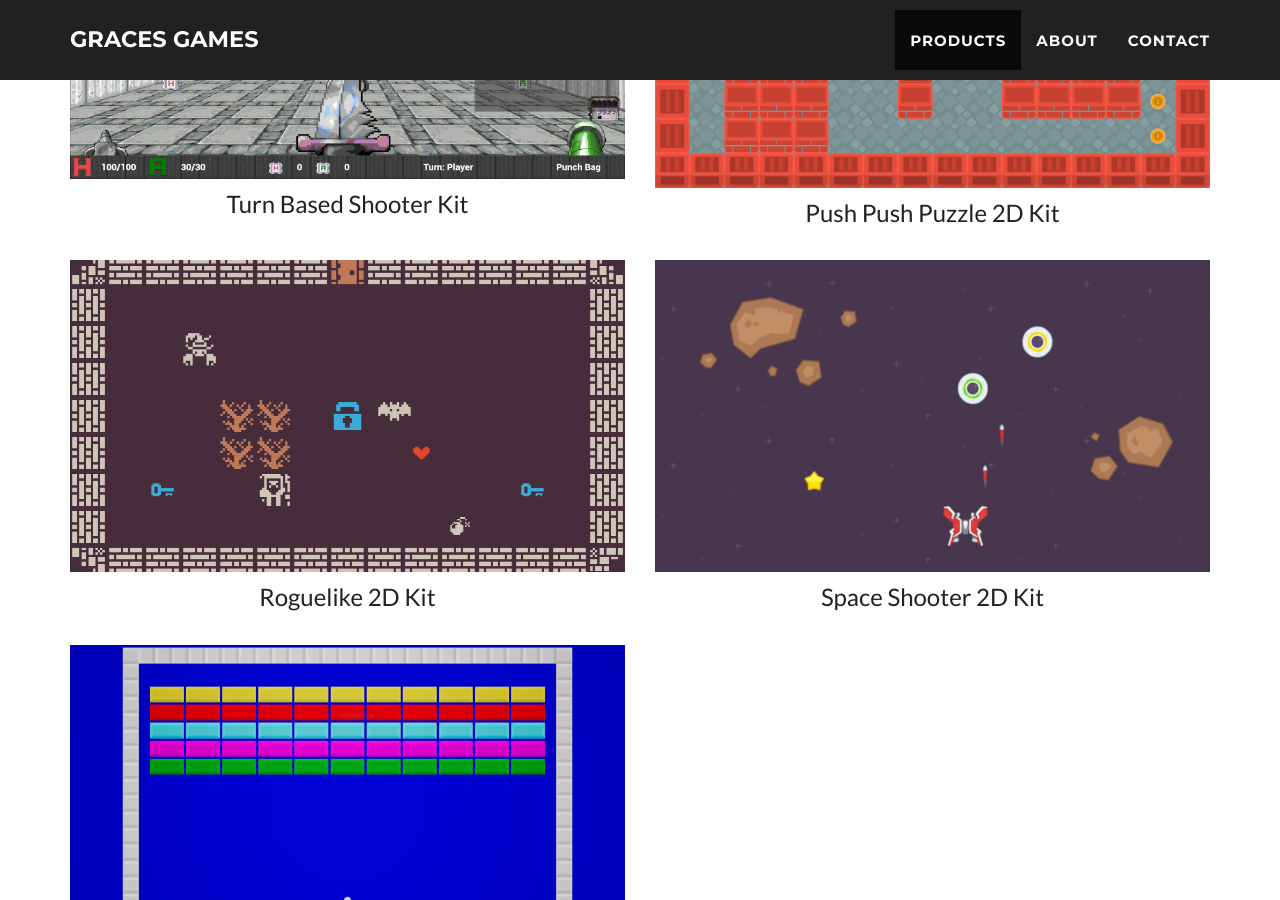
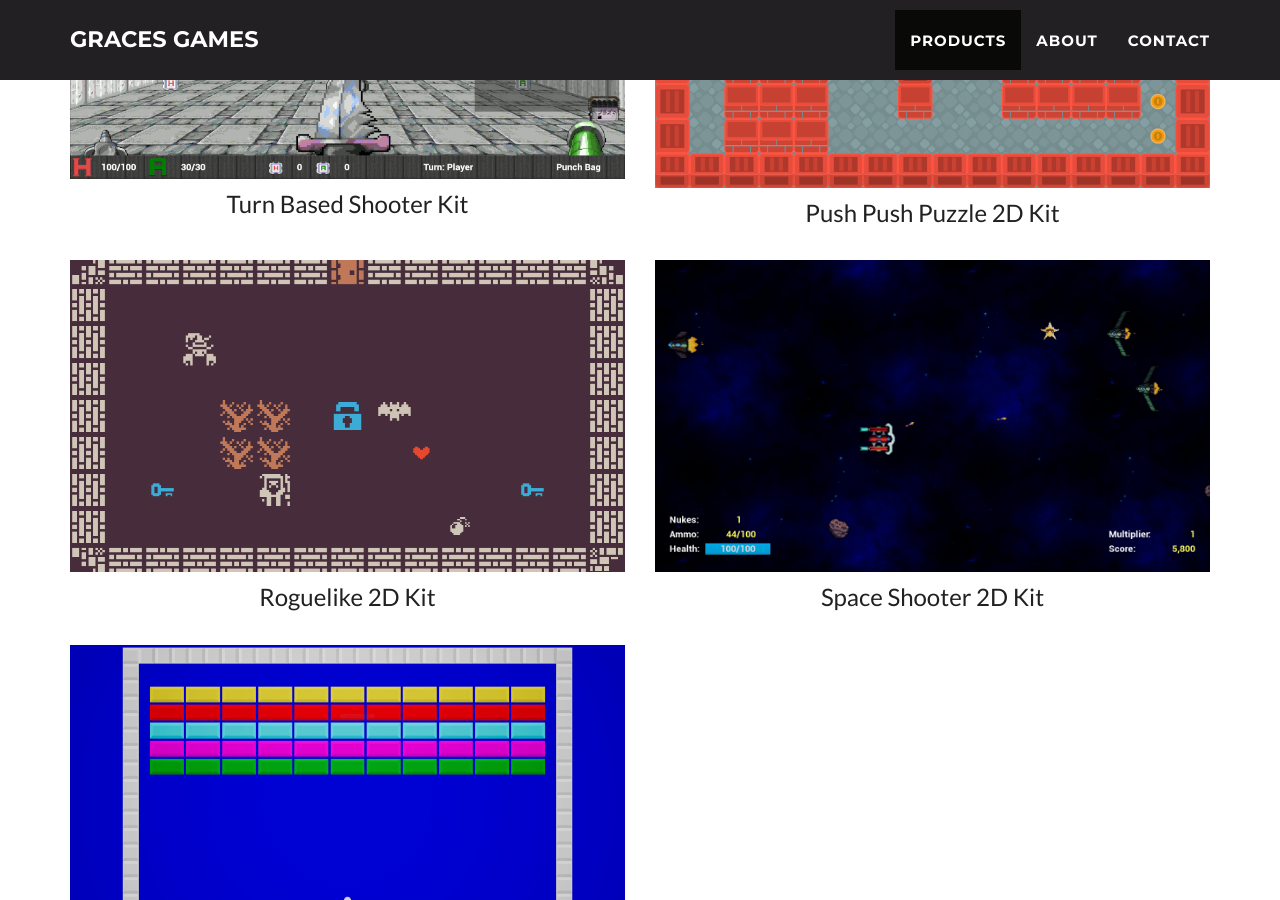
Before and after one commit to GracesGames/GracesGames.github.io, a Jekyll site: the page built from index.html, in a window 1280 px wide and 900 px high, scrolled down 873 px. Built offline with Jekyll 4.4.1, drawn with Linux system fonts in a browser that asks for light colours; nearby versions of some CDN libraries.

Commit message:
Updated for 1.8.0 release of Space Shooter Kit

```diff
--- a/_posts/2017-07-23-Space-Shooter-2D-Kit.markdown
+++ b/_posts/2017-07-23-Space-Shooter-2D-Kit.markdown
@@ -36,7 +36,7 @@
 ##### Gameplay
 
 <DIV class="figure-block">
-    <iframe width="80%" height="350" src="https://www.youtube.com/embed/zbM9OBuXCDg" frameborder="0" allowfullscreen></iframe>
+    <iframe width="80%" height="350" src="https://www.youtube.com/embed/RAN_o9HlISc" frameborder="0" allowfullscreen></iframe>
 </DIV>
 
 ##### Visuals
```
Also changed, not shown: assets/images/products/SpaceShooter2DKit-Index-Image.png, assets/images/space_shooter_2d_kit/Gameplay.png, assets/images/space_shooter_2d_kit/ShipSelect.png.
